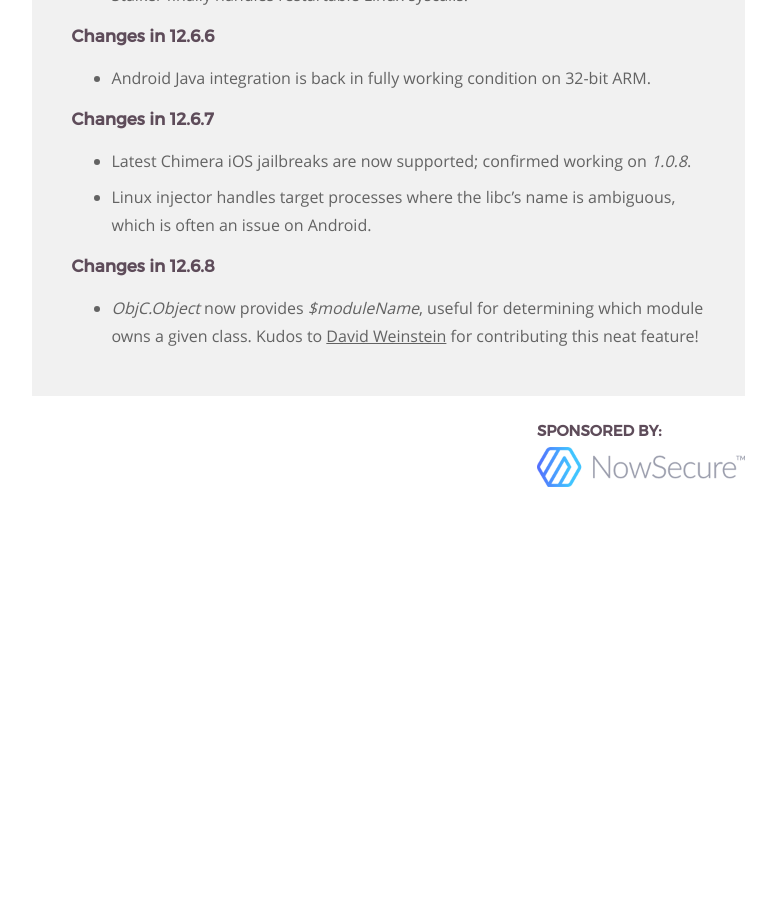
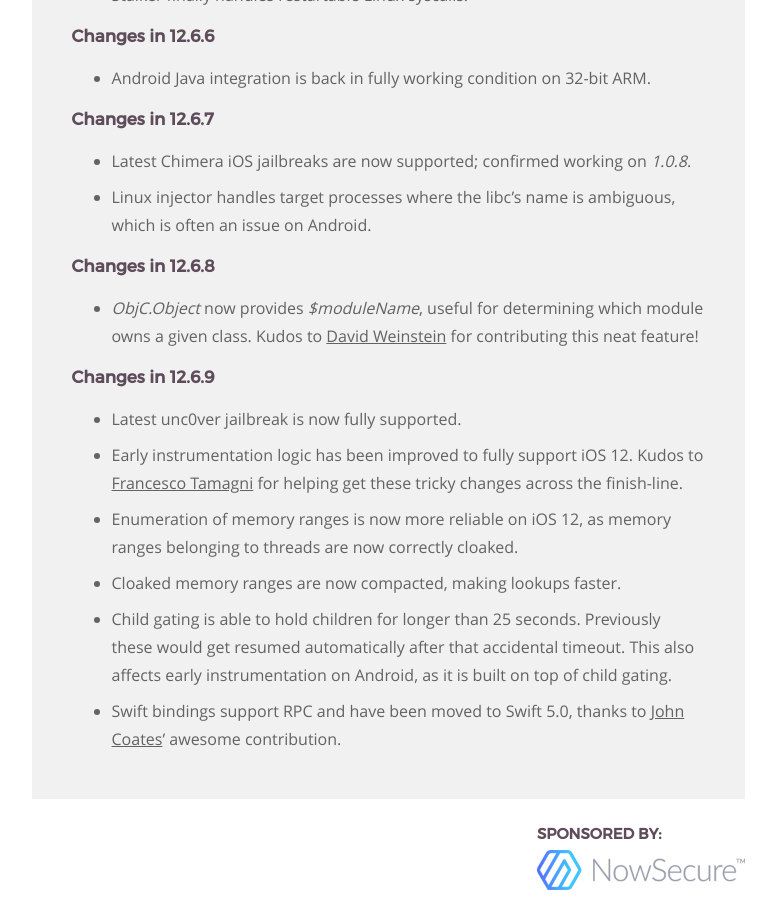
Before and after one commit to frida/frida-website, a Jekyll site: the page built from _posts/2019-05-28-frida-12-6-released.markdown, in a window 1280 px wide and 900 px high, scrolled down 1529 px. Shown: the whole window, without its empty margins (364-1140 px from the left). Built offline with Jekyll 4.4.1, drawn with Linux system fonts in a browser that asks for light colours; before the commit the page ends 2026 px from its top, so only the background shows below that.

Commit message:
Summarize changes in 12.6.9
/cc @mrmacete @JohnCoatesOSS

```diff
--- a/_posts/2019-05-28-frida-12-6-released.markdown
+++ b/_posts/2019-05-28-frida-12-6-released.markdown
@@ -76,8 +76,26 @@ Enjoy!
   owns a given class. Kudos to [David Weinstein][] for contributing this neat
   feature!
 
+### Changes in 12.6.9
+
+- Latest unc0ver jailbreak is now fully supported.
+- Early instrumentation logic has been improved to fully support iOS 12. Kudos
+  to [Francesco Tamagni][] for helping get these tricky changes across the
+  finish-line.
+- Enumeration of memory ranges is now more reliable on iOS 12, as memory ranges
+  belonging to threads are now correctly cloaked.
+- Cloaked memory ranges are now compacted, making lookups faster.
+- Child gating is able to hold children for longer than 25 seconds. Previously
+  these would get resumed automatically after that accidental timeout. This also
+  affects early instrumentation on Android, as it is built on top of child
+  gating.
+- Swift bindings support RPC and have been moved to Swift 5.0, thanks to
+  [John Coates][]' awesome contribution.
+
 
 [Jake Van Dyke]: https://twitter.com/giantpune
 [Giovanni Rocca]: https://twitter.com/iGio90
 [Eugene Kolo]: https://twitter.com/eugenekolo
 [David Weinstein]: https://twitter.com/insitusec
+[Francesco Tamagni]: https://twitter.com/bezjaje
+[John Coates]: https://twitter.com/JohnCoatesDev
```
